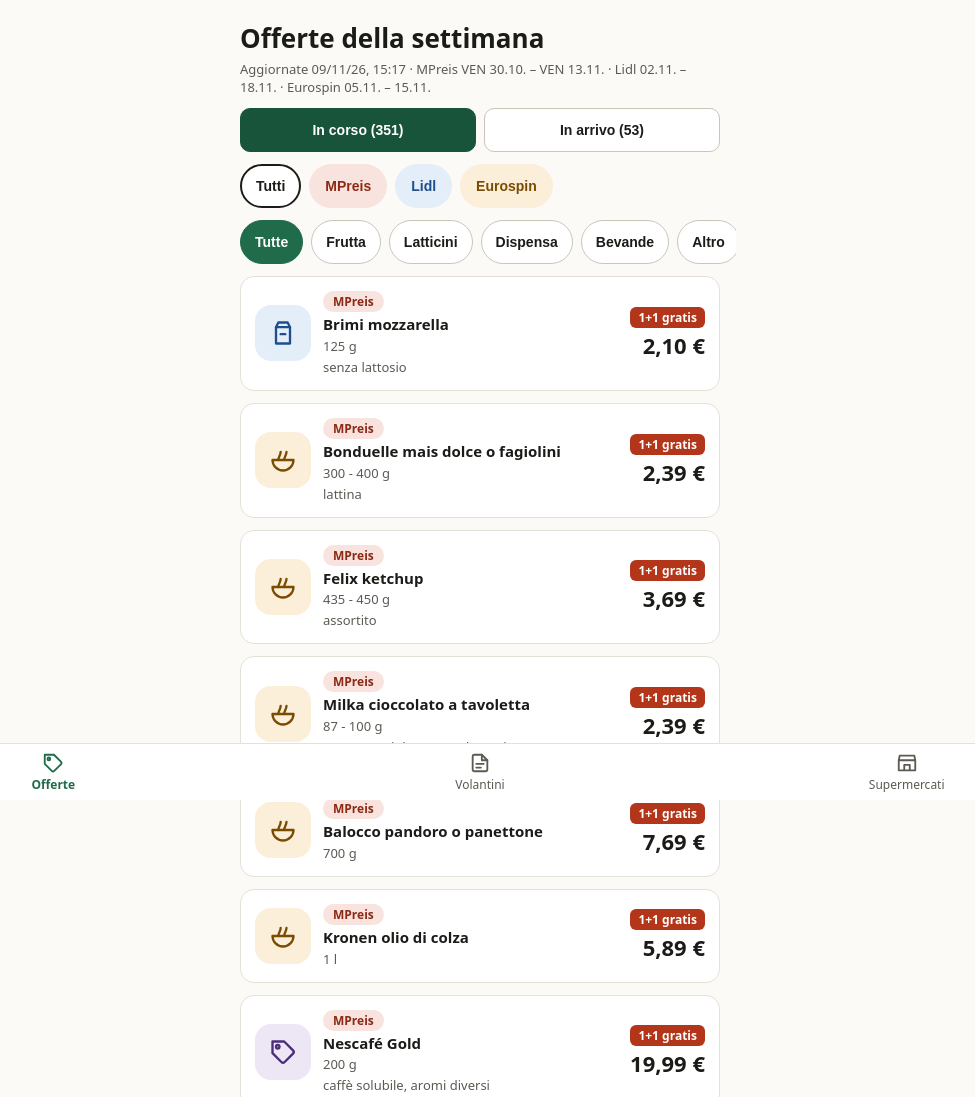
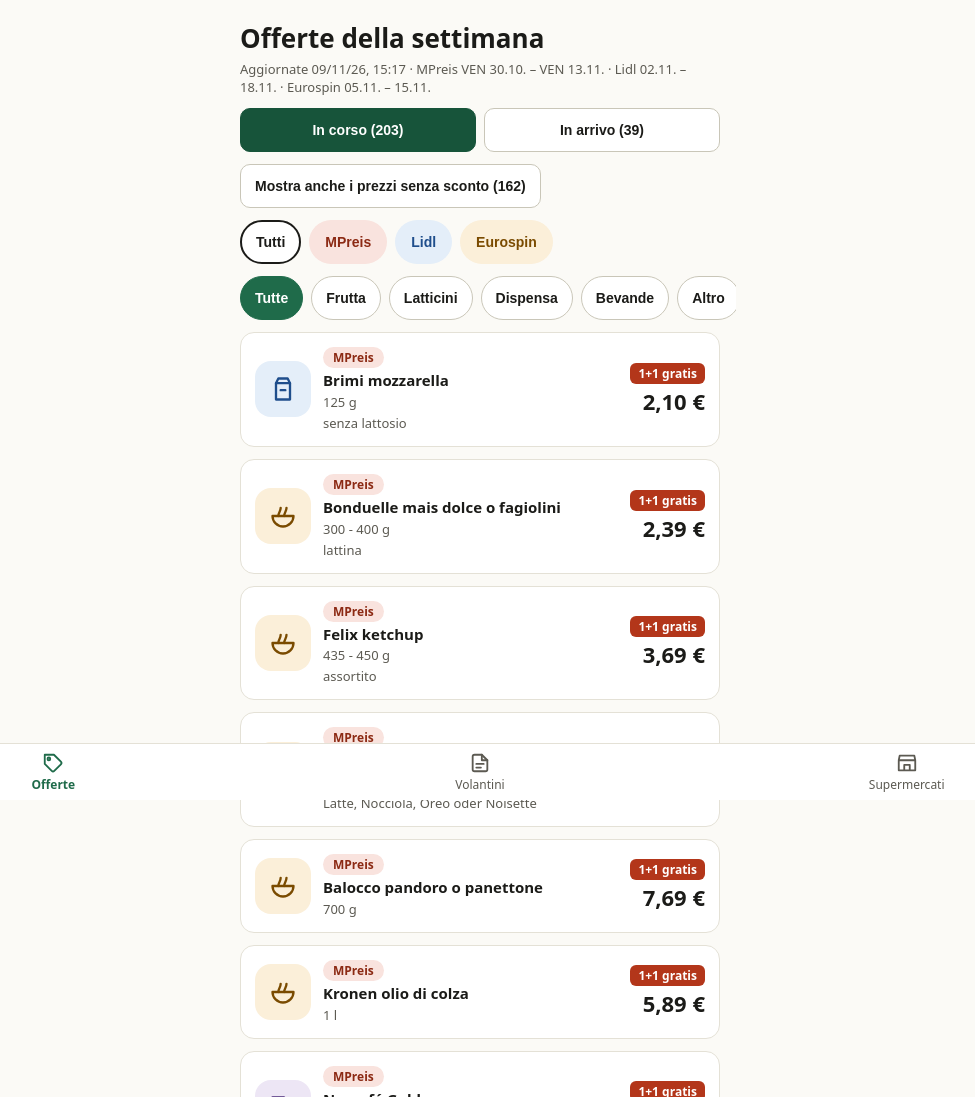
Before and after one commit to giu852/volantini, a plain HTML site: page index.html in a window 1280 px wide. Shown: the top 1097 px of the page, without its empty margins (160-1135 px from the left). Drawn offline with Linux system fonts and the light colour scheme; files whose address does not match are found by name.

Commit message:
Add files via upload

```diff
--- a/index.html
+++ b/index.html
@@ -25,6 +25,7 @@ h1{margin:0;font-size:26px}.mu{color:#5C5A52;font-size:13px;margin:4px 0 0}
 </style></head><body><main>
 <section id="v-offerte"><div><h1>Offerte della settimana</h1><p class="mu" id="agg">Caricamento…</p></div>
 <div id="when" role="group" aria-label="Periodo" style="display:flex;gap:8px"></div>
+<div id="opt"></div>
 <div id="shops" role="group" aria-label="Supermercati" style="display:flex;gap:8px;overflow-x:auto;margin:0 -16px;padding:0 16px"></div>
 <div id="chips" role="group" aria-label="Categorie"></div>
 <div id="list" style="display:flex;flex-direction:column;gap:12px"></div></section>
@@ -46,22 +47,26 @@ const cat=o=>{const n=o.prodotto+' '+(o.categoria||'');return Object.keys(CAT).f
 const pct=o=>o.promo.tipo==='1+1'?50:(o.sconto_pct||0);
 const eur=n=>n==null?'':n.toFixed(2).replace('.',',')+' €';
 const el=(t,c,x)=>{const e=document.createElement(t);if(c)e.className=c;if(x!=null)e.textContent=x;return e};
-let all=[],sel='tutte',when='ora',shop='tutti',SM={};
+let all=[],sel='tutte',when='ora',shop='tutti',SM={},mostra=false;
 const oggi=()=>{const d=new Date();return d.getFullYear()+'-'+String(d.getMonth()+1).padStart(2,'0')+'-'+String(d.getDate()).padStart(2,'0')};
 const inCorso=o=>(!o.inizio||o.inizio<=oggi())&&(!o.fine||o.fine>=oggi());
 const inArrivo=o=>!!o.inizio&&o.inizio>oggi();
+const inOfferta=o=>!!(o.prezzo_precedente||o.sconto_pct||['sconto','sottocosto','1+1','multi'].includes((o.promo||{}).tipo));
+const visibili=()=>all.filter(o=>mostra||inOfferta(o));
 function negozi(){const box=document.getElementById('shops');box.replaceChildren();
 const nomi=[...new Set([...all.map(o=>o.negozio),...(shop==='tutti'?[]:[shop])])];
 for(const k of ['tutti',...nomi]){const b=el('button','shopchip',(k==='tutti'?'Tutti':k));b.type='button';b.setAttribute('aria-pressed',k===shop);
 const c=SM[k];b.style.background=c?c.bg:'#fff';b.style.color=c?c.fg:'#1B1B18';if(!c)b.style.borderColor=k===shop?'#1B1B18':'#C9C6B8';
 b.onclick=()=>{shop=k;negozi();draw()};box.append(b)}}
 function vaiOfferte(nome){shop=nome;when='ora';sel='tutte';negozi();periodo();chips();draw();location.hash='#offerte'}
-function periodo(){const box=document.getElementById('when');box.replaceChildren();const n=all.filter(inArrivo).length;
-for(const [k,l] of [['ora','In corso ('+all.filter(inCorso).length+')'],['presto','In arrivo ('+n+')']]){const b=el('button','',l);b.type='button';b.className='seg';b.setAttribute('aria-pressed',k===when);b.onclick=()=>{when=k;periodo();draw()};box.append(b)}}
+function periodo(){const box=document.getElementById('when');box.replaceChildren();const n=visibili().filter(inArrivo).length;
+for(const [k,l] of [['ora','In corso ('+visibili().filter(inCorso).length+')'],['presto','In arrivo ('+n+')']]){const b=el('button','',l);b.type='button';b.className='seg';b.setAttribute('aria-pressed',k===when);b.onclick=()=>{when=k;periodo();draw()};box.append(b)}
+const op=document.getElementById('opt');op.replaceChildren();const nn=all.filter(o=>!inOfferta(o)).length;
+if(nn){const b=el('button','lnk',mostra?'Nascondi i prezzi senza sconto':'Mostra anche i prezzi senza sconto ('+nn+')');b.type='button';b.setAttribute('aria-pressed',mostra);b.onclick=()=>{mostra=!mostra;periodo();draw()};op.append(b)}}
 function chips(){const box=document.getElementById('chips');box.replaceChildren();for(const k of ['tutte','frutta','latticini','dispensa','bevande','altro']){const b=el('button','',k[0].toUpperCase()+k.slice(1));b.type='button';b.setAttribute('aria-pressed',k===sel);b.onclick=()=>{sel=k;chips();draw()};box.append(b)}}
 function badge(o){const p=o.promo;return p.tipo==='1+1'?'1+1 gratis':p.tipo==='sottocosto'?'Sottocosto':p.tipo==='multi'?'da '+p.quantita+' '+(p.unita||''):pct(o)?'-'+pct(o)+'%':''}
 function draw(){const L=document.getElementById('list');L.replaceChildren();
-const rows=all.filter(o=>(when==='ora'?inCorso(o):inArrivo(o))&&(shop==='tutti'||o.negozio===shop)&&(sel==='tutte'||cat(o)===sel)).sort((a,b)=>pct(b)-pct(a));
+const rows=visibili().filter(o=>(when==='ora'?inCorso(o):inArrivo(o))&&(shop==='tutti'||o.negozio===shop)&&(sel==='tutte'||cat(o)===sel)).sort((a,b)=>pct(b)-pct(a));
 if(!rows.length)L.append(el('p','mu',shop==='tutti'?'Nessuna offerta con questi filtri.':'Nessuna offerta per '+shop+' con questi filtri (fonte non ancora collegata o nessuna offerta in corso).'));
 for(const o of rows){const k=cat(o),c=el('div','card'),t=el('div','tile');t.style.background=COL[k][0];t.style.color=COL[k][1];
 t.innerHTML='<svg width="28" height="28" viewBox="0 0 24 24" fill="none" stroke="currentColor" stroke-width="2" stroke-linecap="round" stroke-linejoin="round" aria-hidden="true">'+I[k]+'</svg>';
```
